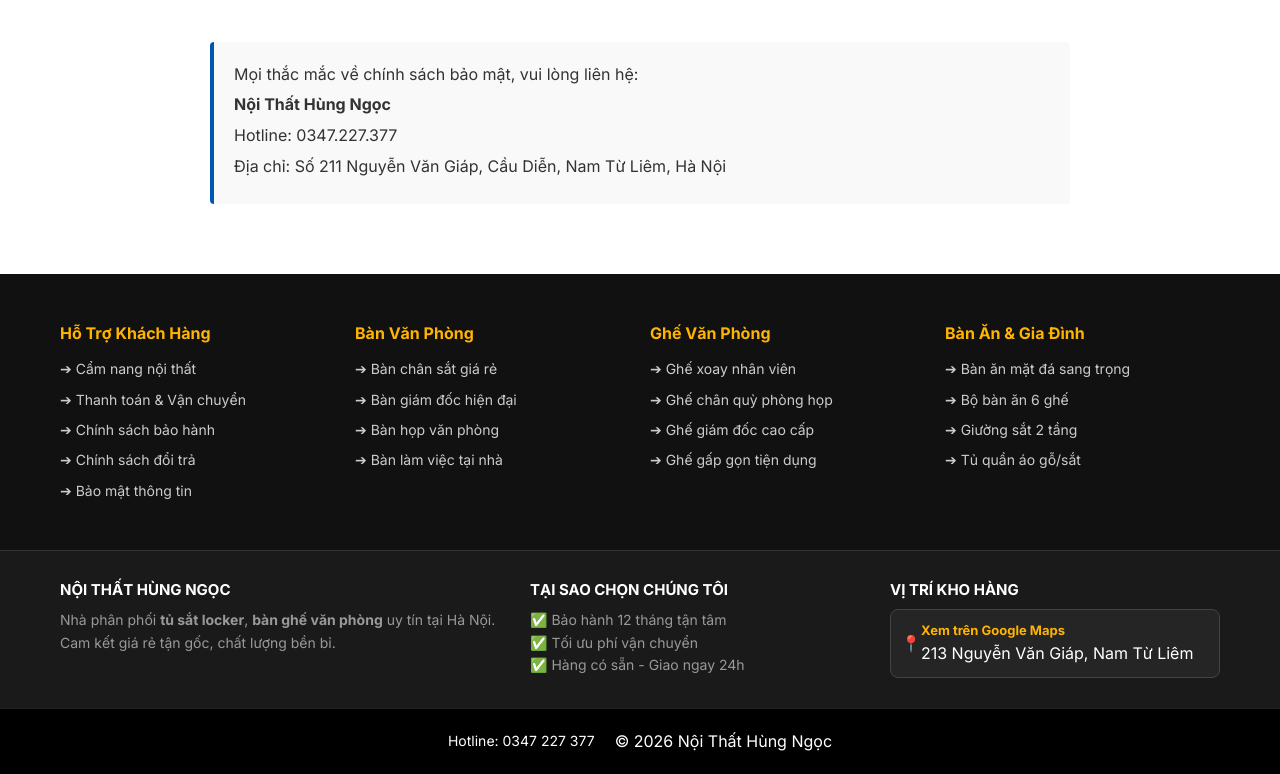
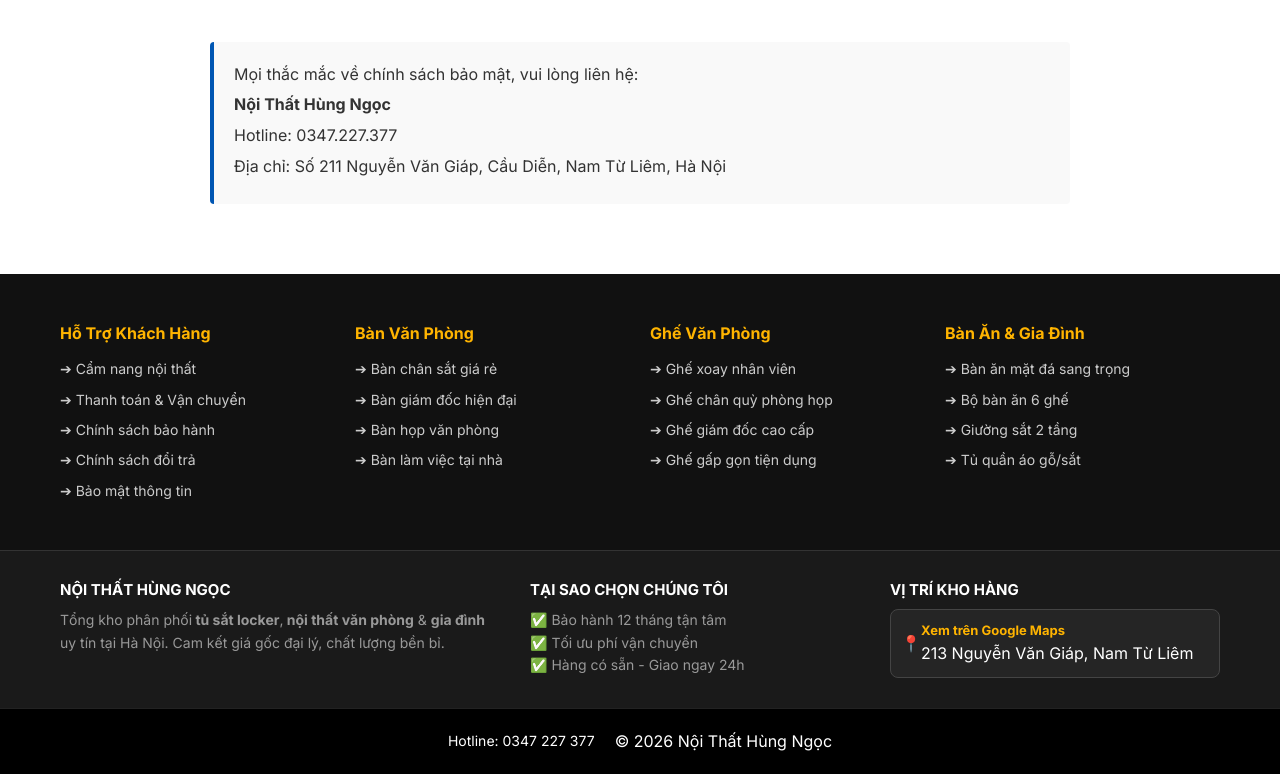
Before and after one commit to manhhung26081992-bot/web-noi-that-hung-ngoc, a Next.js app: page /chinh-sach/bao-mat in a window 1280 px wide. Shown: the part 778-1552 px from the top of the page. Built offline with nearby package versions, Linux system fonts and the light colour scheme.

Commit message:
up footer

```diff
--- a/src/components/Footer.tsx
+++ b/src/components/Footer.tsx
@@ -73,7 +73,7 @@
           <div className={styles.brandCol}>
             <h4 className={styles.brandTitle}>NỘI THẤT HÙNG NGỌC</h4>
             <p className={styles.brandDesc}>
-              Nhà phân phối <strong>tủ sắt locker</strong>, <strong>bàn ghế văn phòng</strong> uy tín tại Hà Nội. Cam kết giá rẻ tận gốc, chất lượng bền bỉ.
+              Tổng kho phân phối<strong> tủ sắt locker</strong>,<strong> nội thất văn phòng</strong> & <strong>gia đình</strong> uy tín tại Hà Nội. Cam kết giá gốc đại lý, chất lượng bền bỉ.
             </p>
           </div>
 
```
